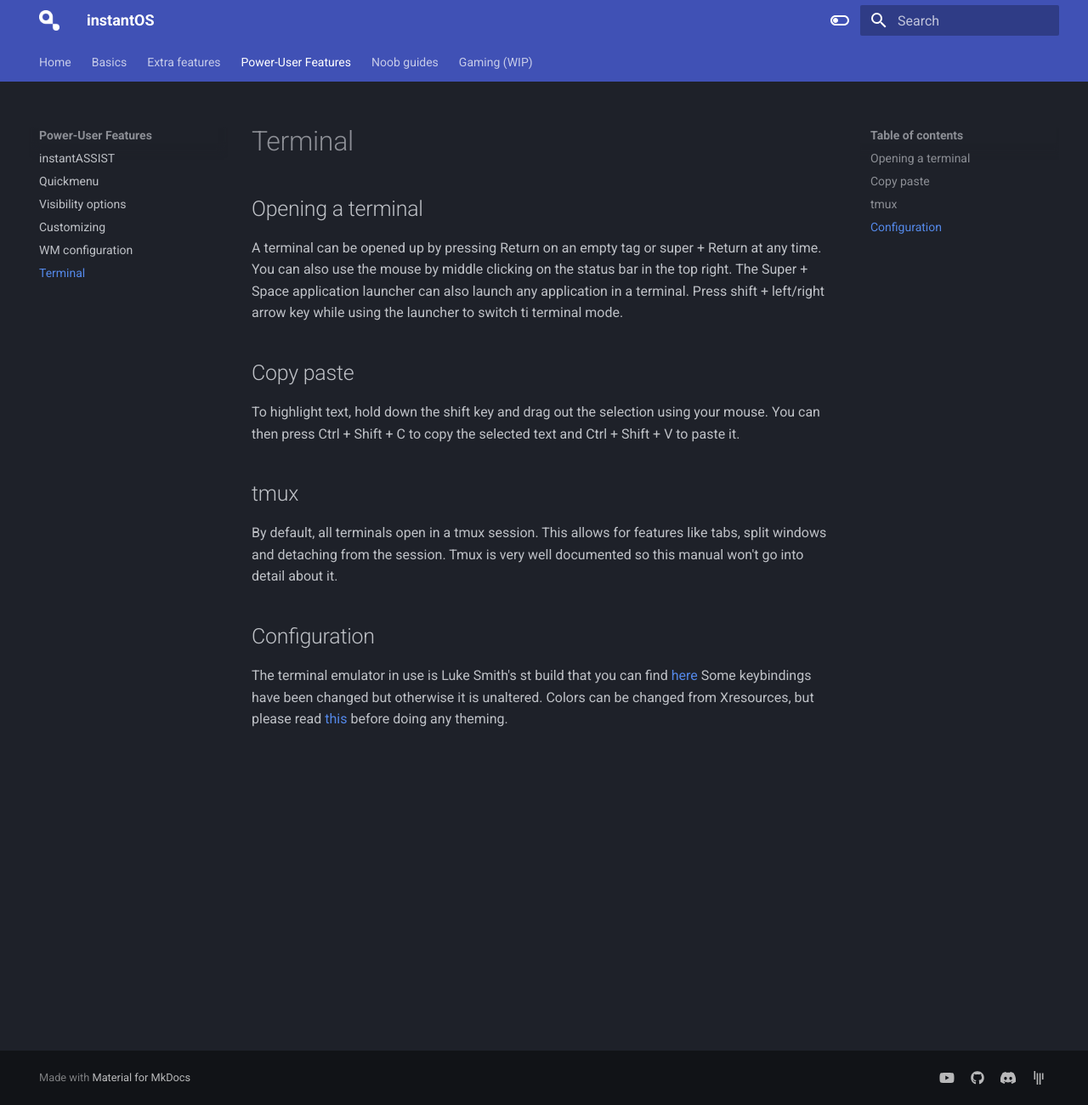
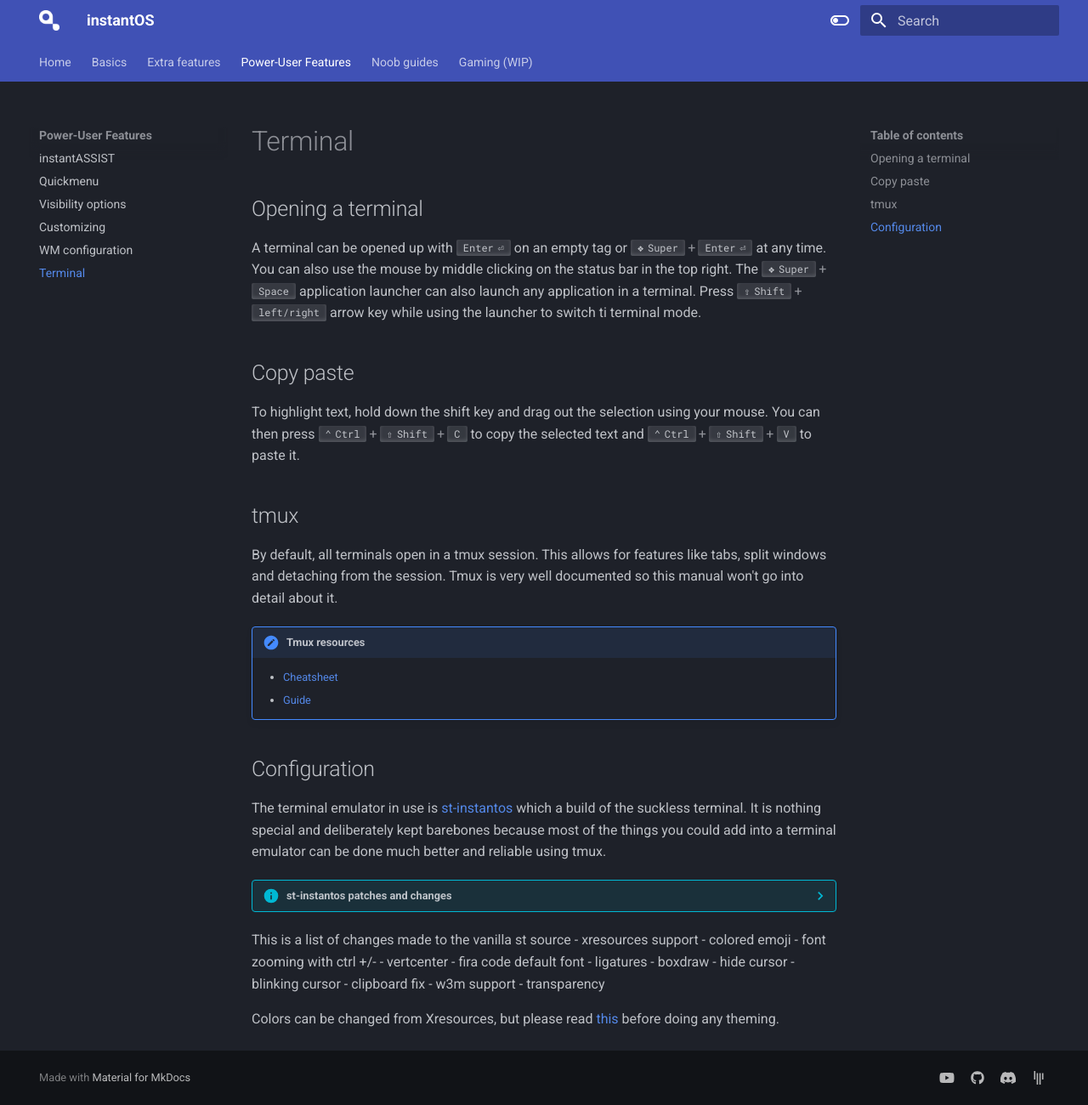
Before and after one commit to instantOS/docs, an MkDocs documentation site: the page built from docs/terminal.md, in a window 1280 px wide and 1300 px high. Shown: the whole window at 85% size. Built offline with MkDocs 1.6.1 and Material for MkDocs 9.7.7, drawn with Linux system fonts in a browser that asks for light colours.

Commit message:
update terminal docs

```diff
--- a/docs/terminal.md
+++ b/docs/terminal.md
@@ -2,28 +2,51 @@
 
 ## Opening a terminal
 
-A terminal can be opened up by pressing Return on an empty tag or super +
-Return at any time. You can also use the mouse by middle clicking on the
-status bar in the top right. The Super + Space application launcher can also
-launch any application in a terminal. Press shift + left/right arrow key while
-using the launcher to switch ti terminal mode.
+A terminal can be opened up with ++return++ on an empty tag or ++super+return++
+at any time. You can also use the mouse by middle clicking on the status bar in
+the top right. The ++super+space++ application launcher can also launch any
+application in a terminal. Press ++shift+"left/right"++ arrow key while using the
+launcher to switch ti terminal mode.
 
 ## Copy paste
 
 To highlight text, hold down the shift key and drag out the selection using
-your mouse. You can then press Ctrl + Shift + C to copy the selected text and
-Ctrl + Shift + V to paste it.
+your mouse. You can then press ++ctrl+shift+c++ to copy the selected text and
+++ctrl+shift+v++ to paste it.
 
 ## tmux
 
-By default, all terminals open in a tmux session.  This allows for features
-like tabs, split windows and detaching from the session.  Tmux is very well
+By default, all terminals open in a tmux session. This allows for features
+like tabs, split windows and detaching from the session. Tmux is very well
 documented so this manual won't go into detail about it.
+
+!!! summary "Tmux resources"
+    - [Cheatsheet](https://tmuxcheatsheet.com/)
+    - [Guide](https://github.com/tmux/tmux/wiki/Getting-Started)
 
 ## Configuration
 
-The terminal emulator in use is Luke Smith's st build that you can find
-[here](https://github.com/LukeSmithxyz/st) Some keybindings have been changed
-but otherwise it is unaltered.  Colors can be changed from Xresources, but
+The terminal emulator in use is
+[st-instantos](https://github.com/instantOS/st-instantos/) which a build of the
+suckless terminal. It is nothing special and deliberately kept barebones
+because most of the things you could add into a terminal emulator can be done
+much better and reliable using tmux.
+
+??? info "st-instantos patches and changes"
+This is a list of changes made to the vanilla st source
+    - xresources support
+    - colored emoji
+    - font zooming with ctrl +/-
+    - vertcenter
+    - fira code default font
+    - ligatures
+    - boxdraw
+    - hide cursor
+    - blinking cursor
+    - clipboard fix
+    - w3m support
+    - transparency
+
+Colors can be changed from Xresources, but
 please read [this](https://instantos.io/youtube/customize) before doing any
 theming.
```
Also changed, not shown: docs/installguide.md (line endings or trailing spaces).
